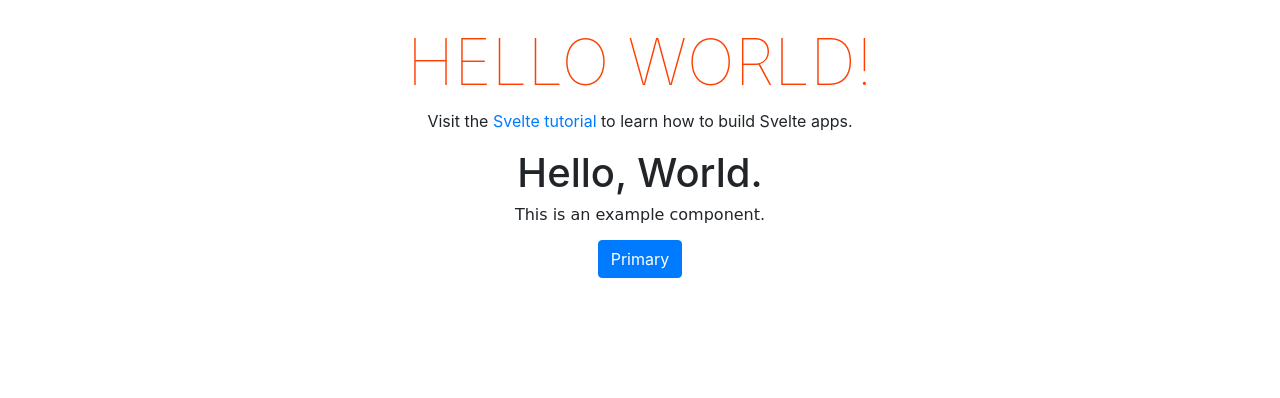
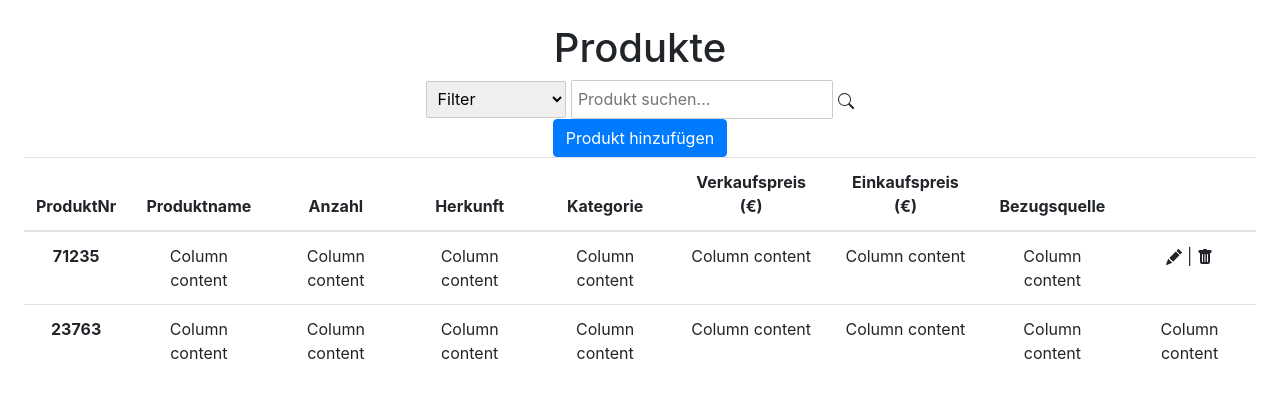
Before and after one commit to TazorDE/SoftwareEngineering, a Svelte app in the folder großmarkt-frontend-app/: page / in a window 1280 px wide. Shown: the top 398 px of the page. Built offline with nearby package versions, Linux system fonts and the light colour scheme.

Commit message:
basic template for product listing

```diff
--- a/großmarkt-frontend-app/src/App.svelte
+++ b/großmarkt-frontend-app/src/App.svelte
@@ -1,12 +1,12 @@
 <script>
 	import Example from "./components/Example.svelte"
+	import Product from "./components/list/Product.svelte";
+
 	export let name;
 </script>
 
 <main>
-	<h1>Hello {name}!</h1>
-	<p>Visit the <a href="https://svelte.dev/tutorial">Svelte tutorial</a> to learn how to build Svelte apps.</p>
-	<Example></Example>
+	<Product></Product>
 </main>
 
 <style>
--- a/großmarkt-frontend-app/src/components/Example.svelte
+++ b/großmarkt-frontend-app/src/components/Example.svelte
@@ -3,7 +3,7 @@
 </script>
 
 <main>
-    <h1>Hello, World.</h1>
+    <h1>Hello, Hulolo.</h1>
     <p>This is an example component.</p>
 
     <button type="button" class="btn btn-primary">Primary</button>
--- /dev/null
+++ b/großmarkt-frontend-app/src/components/list/Product.svelte
@@ -0,0 +1,79 @@
+<script>
+
+</script>
+
+<main>
+    <h1>Produkte</h1>
+    <div class="search-bar">
+        <select id="searchFilter">
+            <option>Filter</option>
+            <option label="Name">Name</option>
+            <option label="Anzahl">Anzahl</option>
+            <option label="Herkunft">Herkunft</option>
+            <option label="Kategorie">Kategorie</option>
+            <option label="Verkaufspreis">Verkaufspreis</option>
+            <option label="Einkaufspreis">Einkaufspreis</option>
+            <option label="Bezugsquelle">Bezugsquelle</option>
+        </select>
+
+        <input type="search" class="round-search" name="searchText" placeholder="Produkt suchen...">
+        <svg xmlns="http://www.w3.org/2000/svg" width="16" height="16" fill="currentColor" class="bi bi-search" viewBox="0 0 16 16">
+            <path d="M11.742 10.344a6.5 6.5 0 1 0-1.397 1.398h-.001c.03.04.062.078.098.115l3.85 3.85a1 1 0 0 0 1.415-1.414l-3.85-3.85a1.007 1.007 0 0 0-.115-.1zM12 6.5a5.5 5.5 0 1 1-11 0 5.5 5.5 0 0 1 11 0z"/>
+        </svg>
+
+    </div>
+<div class="add-product">
+    <button type="button" class="btn btn-primary">Produkt hinzufügen</button>
+</div>
+<div class="product-list">
+    <table class="table table-hover">
+        <thead>
+        <tr>
+            <th scope="col">ProduktNr</th>
+            <th scope="col">Produktname</th>
+            <th scope="col">Anzahl</th>
+            <th scope="col">Herkunft</th>
+            <th scope="col">Kategorie</th>
+            <th scope="col">Verkaufspreis (€)</th>
+            <th scope="col">Einkaufspreis (€)</th>
+            <th scope="col">Bezugsquelle</th>
+            <th scope="col"></th>
+        </tr>
+        </thead>
+        <tbody>
+        <tr>
+            <th scope="row">71235</th>
+            <td>Column content</td>
+            <td>Column content</td>
+            <td>Column content</td>
+            <td>Column content</td>
+            <td>Column content</td>
+            <td>Column content</td>
+            <td>Column content</td>
+            <td><svg xmlns="http://www.w3.org/2000/svg" width="16" height="16" fill="currentColor" class="bi bi-pencil-fill" viewBox="0 0 16 16">
+                <path d="M12.854.146a.5.5 0 0 0-.707 0L10.5 1.793 14.207 5.5l1.647-1.646a.5.5 0 0 0 0-.708l-3-3zm.646 6.061L9.793 2.5 3.293 9H3.5a.5.5 0 0 1 .5.5v.5h.5a.5.5 0 0 1 .5.5v.5h.5a.5.5 0 0 1 .5.5v.5h.5a.5.5 0 0 1 .5.5v.207l6.5-6.5zm-7.468 7.468A.5.5 0 0 1 6 13.5V13h-.5a.5.5 0 0 1-.5-.5V12h-.5a.5.5 0 0 1-.5-.5V11h-.5a.5.5 0 0 1-.5-.5V10h-.5a.499.499 0 0 1-.175-.032l-.179.178a.5.5 0 0 0-.11.168l-2 5a.5.5 0 0 0 .65.65l5-2a.5.5 0 0 0 .168-.11l.178-.178z"/>
+            </svg> | <svg xmlns="http://www.w3.org/2000/svg" width="16" height="16" fill="currentColor" class="bi bi-trash-fill" viewBox="0 0 16 16">
+                <path d="M2.5 1a1 1 0 0 0-1 1v1a1 1 0 0 0 1 1H3v9a2 2 0 0 0 2 2h6a2 2 0 0 0 2-2V4h.5a1 1 0 0 0 1-1V2a1 1 0 0 0-1-1H10a1 1 0 0 0-1-1H7a1 1 0 0 0-1 1H2.5zm3 4a.5.5 0 0 1 .5.5v7a.5.5 0 0 1-1 0v-7a.5.5 0 0 1 .5-.5zM8 5a.5.5 0 0 1 .5.5v7a.5.5 0 0 1-1 0v-7A.5.5 0 0 1 8 5zm3 .5v7a.5.5 0 0 1-1 0v-7a.5.5 0 0 1 1 0z"/>
+            </svg></td>
+        </tr>
+        <tr>
+            <th scope="row">23763</th>
+            <td>Column content</td>
+            <td>Column content</td>
+            <td>Column content</td>
+            <td>Column content</td>
+            <td>Column content</td>
+            <td>Column content</td>
+            <td>Column content</td>
+            <td>Column content</td>
+        </tr>
+        </tbody>
+    </table>
+</div>
+</main>
+
+<style>
+    p {
+        font: 1rem "Comic Sans MS";
+    }
+</style>
```
